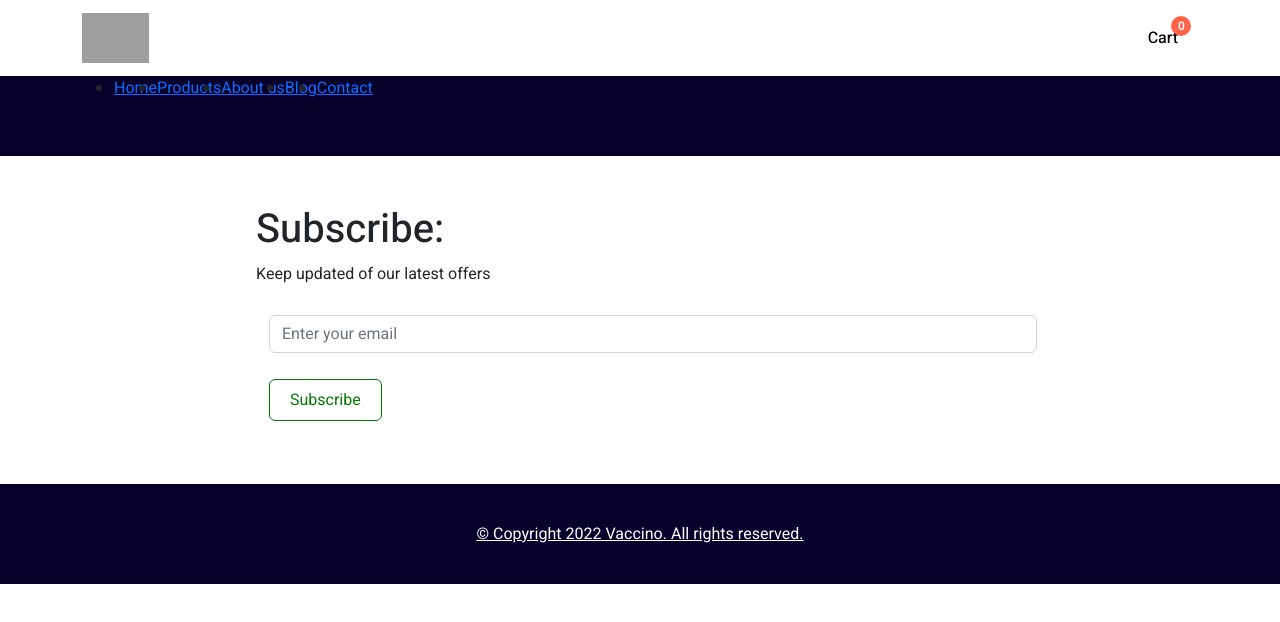
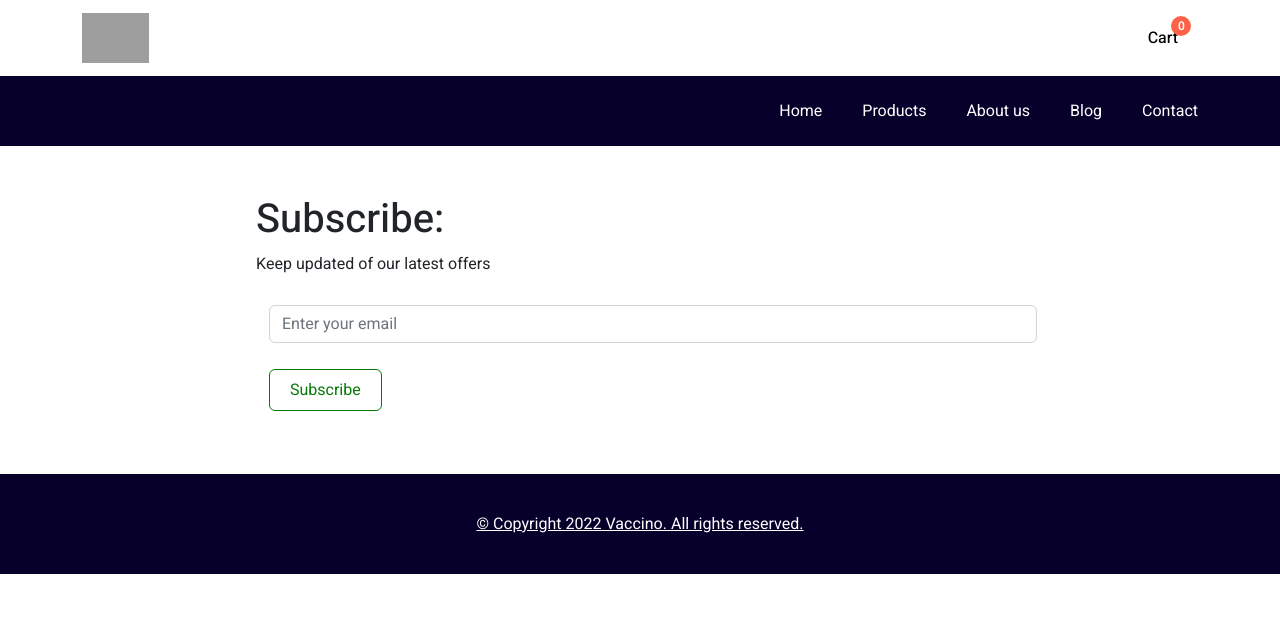
Before and after one commit to yobankarki/vaccino, a plain HTML site: page vaccinoAlfa/index.html in a window 1280 px wide. Drawn offline with nearby package versions, Linux system fonts and the light colour scheme; grey boxes are pictures that could not be loaded.

Commit message:
Update style.css

```diff
--- a/vaccinoAlfa/css/style.css
+++ b/vaccinoAlfa/css/style.css
@@ -52,10 +52,32 @@
 .menu
 {
   background-color: var(--primary);
-  height: 80px;
+}
+.menu .container
+{
   display: flex;
+  height: 70px;
   width: 100%;
+  display: flex;
+  justify-content: flex-end;
+  align-items: center;
 }
+.menu ul
+{
+  list-style: none;
+  display: flex;
+  margin: 0;
+}
+.menu-item
+{
+  color: var(--secondary);
+  padding-left: 40px;
+  text-decoration: none;
+}
+.menu-item:hover{
+  color: gold;
+}
+
 
 /* -----------------breadcrumb-------------- */
 .breadcrumb-container
```
